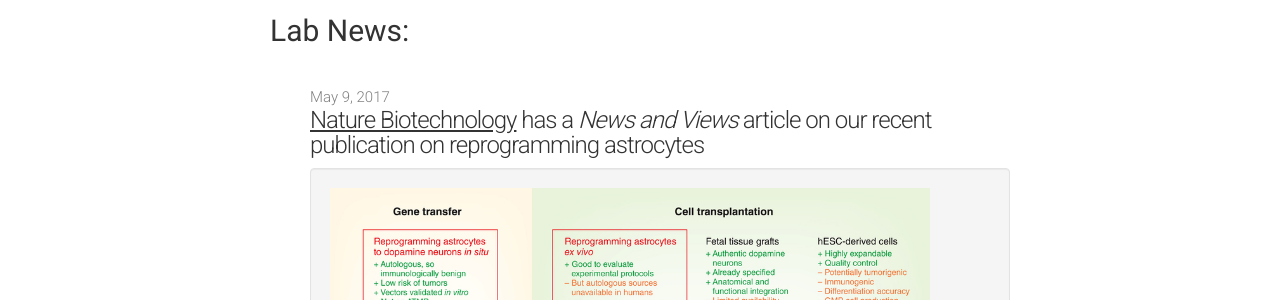
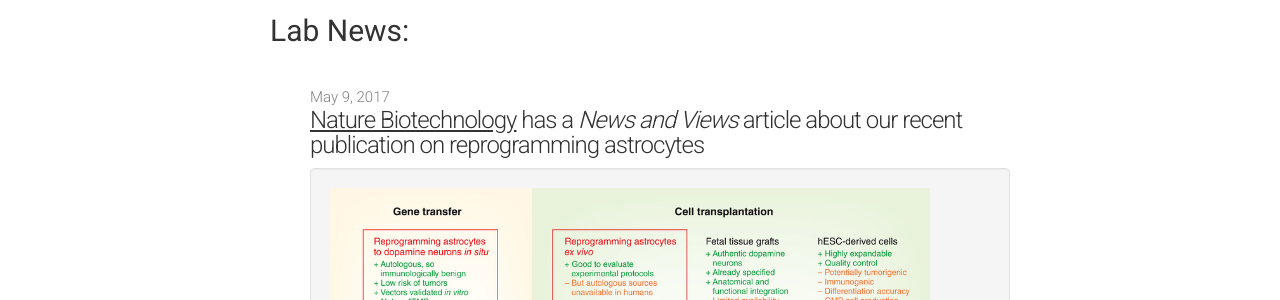
Before and after one commit to ArenasLab/arenaslab.github.io, a Jekyll site: the page index.html, which Jekyll copies as it is, in a window 1280 px wide and 900 px high, scrolled down 382 px. Shown: the part 154-454 px from the top of the window. Built offline with Jekyll 4.4.1, drawn with Linux system fonts in a browser that asks for light colours.

Commit message:
Update index.html

```diff
--- a/index.html
+++ b/index.html
@@ -76,7 +76,7 @@
 
           <li>
             <span class="post-date">May 9, 2017</span>
-		  <span class="post-link"><u>Nature Biotechnology</u> has a <i>News and Views</i> article on our recent publication on reprogramming astrocytes</span>
+		  <span class="post-link"><u>Nature Biotechnology</u> has a <i>News and Views</i> article about our recent publication on reprogramming astrocytes</span>
           </li>
           <div class="well">
             <li class="media">
```
